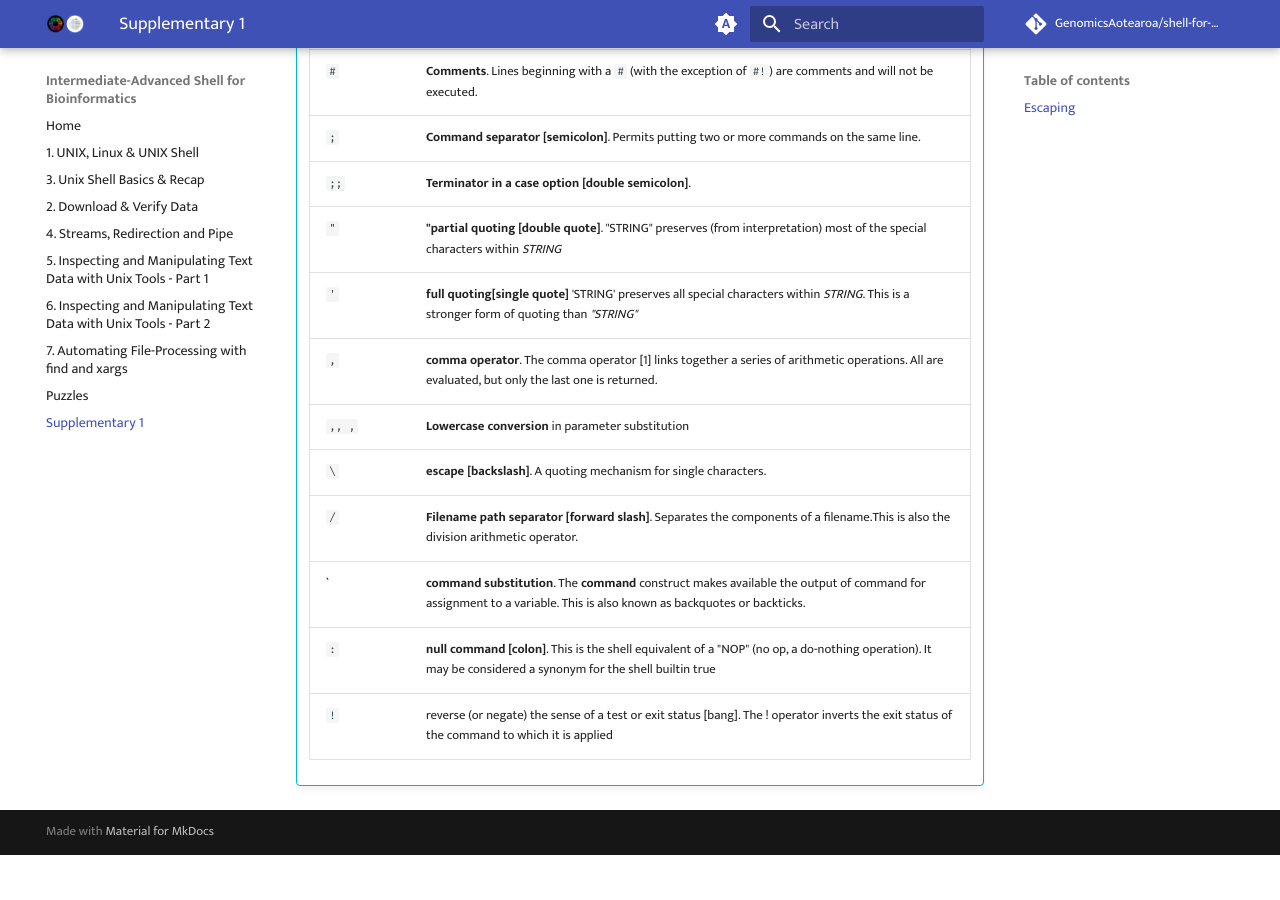
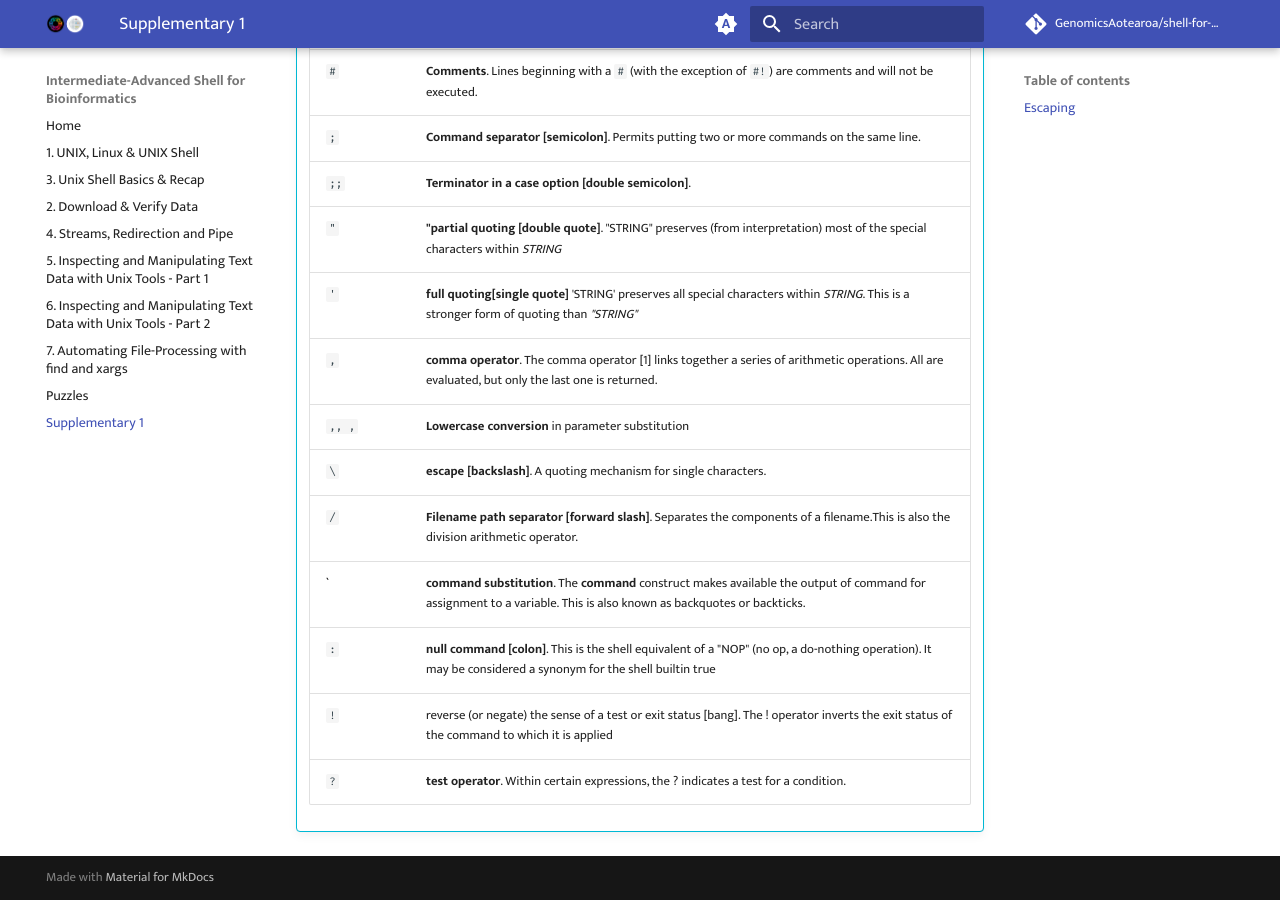
Before and after one commit to GenomicsAotearoa/shell-for-bioinformatics, an MkDocs documentation site: the page built from docs/supplementary_1.md, in a window 1280 px wide and 900 px high, scrolled down 531 px. Built offline with MkDocs 1.6.1 and Material for MkDocs 9.7.7, drawn with Linux system fonts in a browser that asks for light colours; comment, search, counter and statistics services are not loaded; the version menu is left out; before the commit the page ends 1386 px from its top, so only the background shows below that.

Commit message:
more content to operators

```diff
--- a/docs/supplementary_1.md
+++ b/docs/supplementary_1.md
@@ -37,3 +37,4 @@ Escaping is a method of quoting single characters. The escape `(\)` preceding a
     |**`**       |**command substitution**. The **command** construct makes available the output of command for assignment to a variable. This is also known as backquotes or backticks.|
     |`:`         |**null command [colon]**. This is the shell equivalent of a "NOP" (no op, a do-nothing operation). It may be considered a synonym for the shell builtin true|
     |`!`         | reverse (or negate) the sense of a test or exit status [bang]. The ! operator inverts the exit status of the command to which it is applied|
+    |`?`            |**test operator**. Within certain expressions, the ? indicates a test for a condition.|
```
